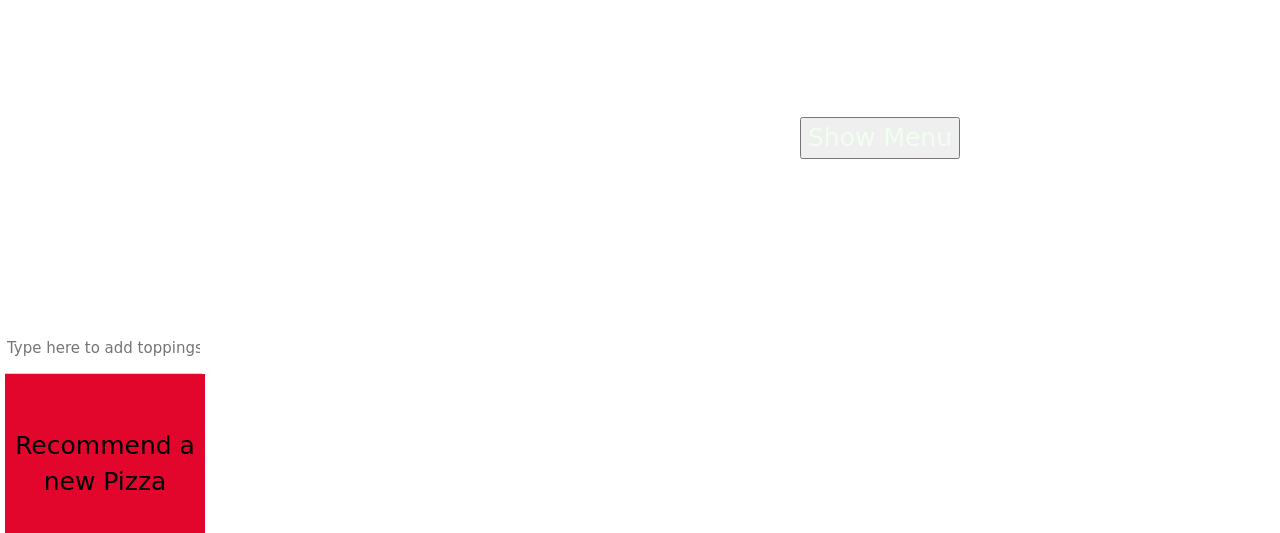
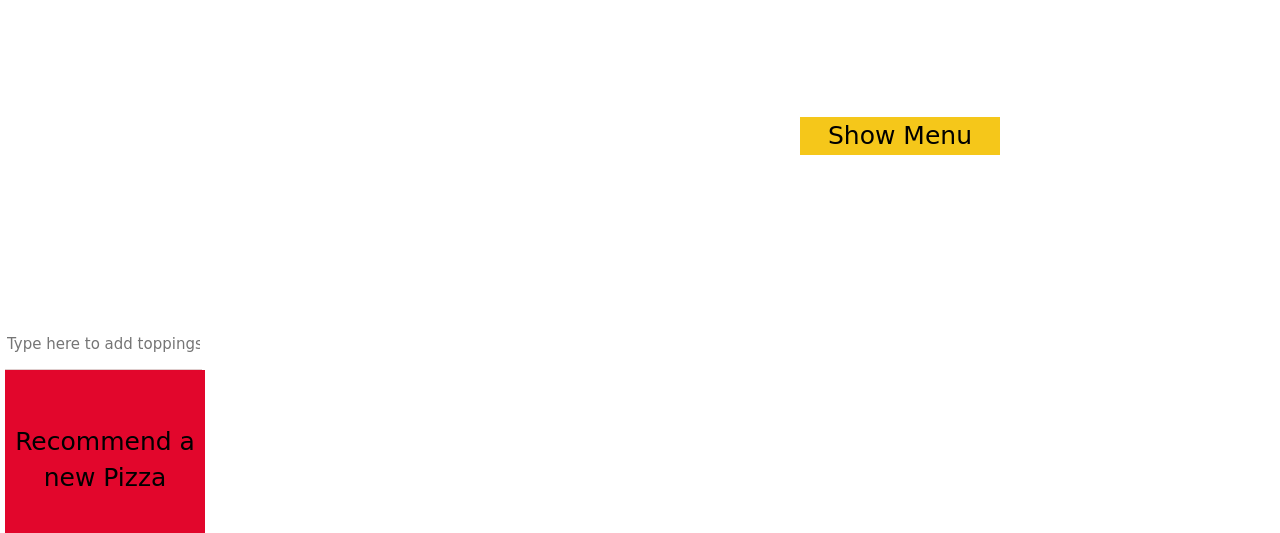
Before and after one commit to aryansathishkumar/Pizza_Menu, a plain HTML site: page index.html in a window 1280 px wide. Shown: the part 95-628 px from the top of the page. Drawn offline with nearby package versions, Linux system fonts and the light colour scheme.

Commit message:
Update index.html

```diff
--- a/index.html
+++ b/index.html
@@ -26,7 +26,7 @@
         </div>
      <!-- Add menu_div here and create button to call getmenu() -->
      <div class="menu_div">
-        <button id="menu list" onclick="showmenu()">Show Menu</button>
+        <button id="menu_list" onclick="showmenu()">Show Menu</button>
         <div id="display_menu"></div>
      </div>
     </div>
```
